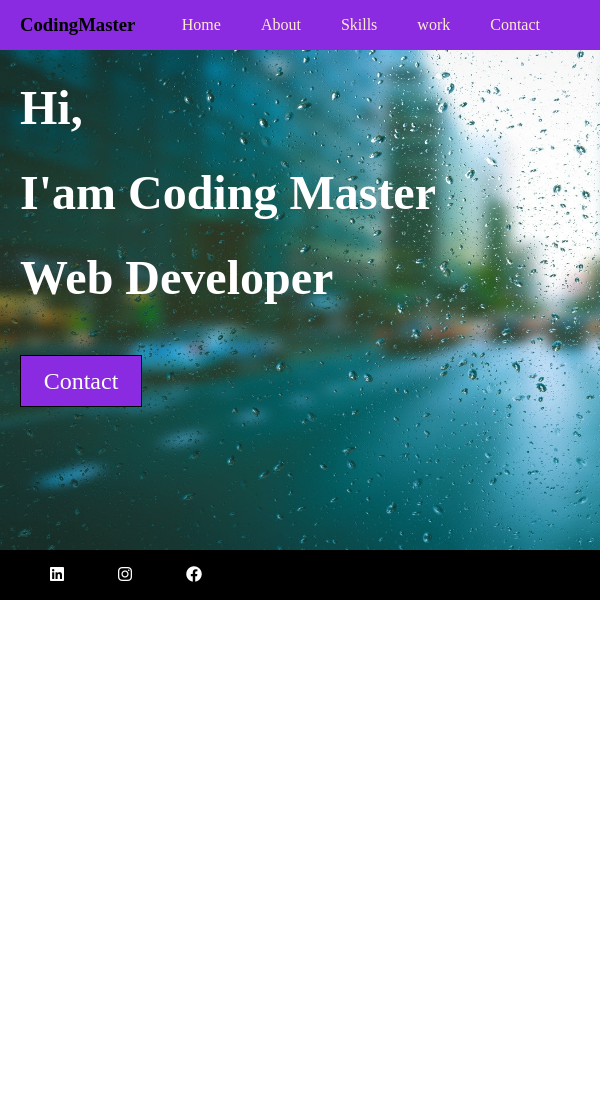
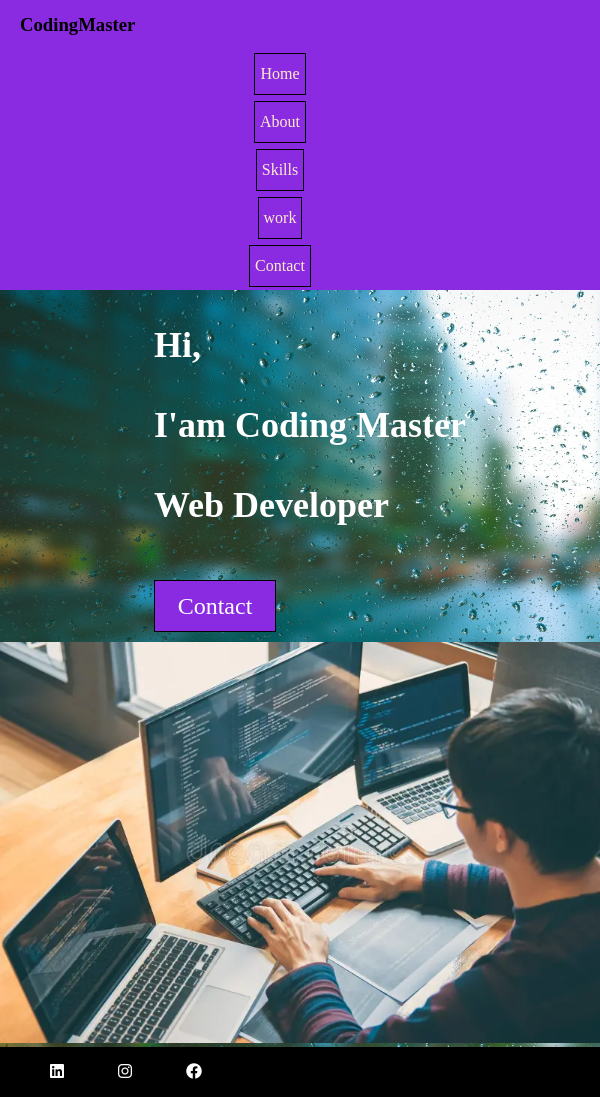
Before and after one commit to Keerthika343/Responisvewebsite, a plain HTML site: page index.html in a window 600 px wide. Before the commit the page ends 800 px from the top, so only its background shows below. Drawn offline with Linux system fonts and the light colour scheme.

Commit message:
update artical

```diff
--- a/index.html
+++ b/index.html
@@ -1,15 +1,21 @@
 <!DOCTYPE html>
 <html lang="en">
+
 <head>
+    <meta name="viewport" content="width=device-width,initial-scale=1.0">
     <title>Document</title>
 
-    <link rel="stylesheet" href="https://cdnjs.cloudflare.com/ajax/libs/font-awesome/6.4.0/css/all.min.css" integrity="sha512-iecdLmaskl7CVkqkXNQ/ZH/XLlvWZOJyj7Yy7tcenmpD1ypASozpmT/E0iPtmFIB46ZmdtAc9eNBvH0H/ZpiBw==" crossorigin="anonymous" referrerpolicy="no-referrer" />
+    <link rel="stylesheet" href="https://cdnjs.cloudflare.com/ajax/libs/font-awesome/6.4.0/css/all.min.css"
+        integrity="sha512-iecdLmaskl7CVkqkXNQ/ZH/XLlvWZOJyj7Yy7tcenmpD1ypASozpmT/E0iPtmFIB46ZmdtAc9eNBvH0H/ZpiBw=="
+        crossorigin="anonymous" referrerpolicy="no-referrer" />
     <link href="style.css" rel="stylesheet">
 </head>
+
 <body>
     <div class="container">
         <header>
             <h3>CodingMaster</h3>
+
             <nav>
                 <a href="#">Home</a>
                 <a href="#">About</a>
@@ -20,10 +26,15 @@
         </header>
 
         <article>
+            <div class="div1">
                 <h1>Hi,</h1>
                 <h1>I'am Coding Master</h1>
                 <h1>Web Developer</h1>
                 <a href="page2.html" target="_blank">Contact</a>
+            </div>
+            <div class="div2">
+                <img src="images/img.webp">
+            </div>
         </article>
 
         <footer>
@@ -33,4 +44,5 @@
         </footer>
     </div>
 </body>
+
 </html>
--- a/style.css
+++ b/style.css
@@ -40,6 +40,8 @@ article{
     height: 500px;
     background-image:url(./images/img.jpg) ;
     background-size:1100px 500px;
+    display: flex;
+    align-items: center;
 
 }
 article h1{
@@ -66,6 +68,12 @@ article a{
 article a:hover{
     color: black;
     background-color: white;
+
+}
+article img{
+    max-height: 100%;
+    max-width: 100%;
+    text-align: center;
 
 }
 footer{
@@ -113,72 +121,83 @@ form{
     vertical-align: center;
 
 }
-@media screen and (max-width:999px){
+
+
+@media screen and (max-width:999px) and (min-width:600px)
+{
     .container{
-        width: 100%;
         height: auto;
-        margin: auto;
+        width: auto;
     }
     header{
+        height: auto;
         width: 100%;
-        height: 50px;
-        display: flex;
-        justify-content: space-between;
-        background-color: blueviolet;
     }
-    header h3{
-        margin-left: 20px;
+    article{
+        height: auto;
+        width: 100%;
+    }
+    article h1{
+        font-size: 36px;
         line-height: 50px;
     }
-    header nav{
-        display:flex;
-        align-items: center;
-        margin-right: 40px;
+    article img{
+        height: 100%;
+        width: 100%;
     }
-    header a{
-        margin: 20px;
-        text-decoration: none;
-        color: blanchedalmond;
-        line-height: 30px;
-        text-align: center;
-
-    }
-    header a:hover{
-        background-color: white;
-        color: black;
-    }
-    article{
-        width: 100%;
-        /* height: 500px;
-        background-image:url(img.jpg) ;
-        background-size:cover; */
-
-    }
-    article h1{
-        color: white;
-        margin-left: 20px;
-        font-size: 3.0em;
-        padding-top: 30px;
-
-    }
-    article button{
-        margin-left: 20px;
-        width: 100px;
-        height: 40px;
-        color: white;
-        background-color:aqua;
-        margin-top: 40px;
+    article a{
+        margin-bottom: 10px;
     }
     footer{
-        width:100%;
-        height: 50px;
-        background-color: black;
-        line-height: 50px;
-
-    }
-    footer i{
-
-        margin-left:50px;
+        height: auto;
+        width: 100%;
     }
 
 }
+
+
+
+@media screen and (max-width:600px){
+    .container{
+        height: auto;
+        width: auto;
+    }
+    header{
+        height: auto;
+        width: auto;
+        display: flex;
+        flex-direction: column;
+    }
+    header nav{
+        display: flex;
+        flex-direction: column;
+    }
+    header a{
+        border: 1px solid black;
+        padding: 5px;
+        margin: 3px;
+    }
+    article{
+        height: auto;
+        width: auto;
+        display: flex;
+        flex-direction: column;
+    }
+    article h1{
+    color: rgb(255, 255, 255);
+    font-size: 36px;
+    line-height: 50px;
+    }
+
+    article img{
+        height: auto;
+        width: auto;
+    }
+    article a{
+        margin-bottom: 10px;
+    }
+    footer{
+        height: auto;
+        width: 100%;
+    }
+}
```
Also changed, not shown: images/img.webp (added). Lines whose indentation alone changed are shown as unchanged.
